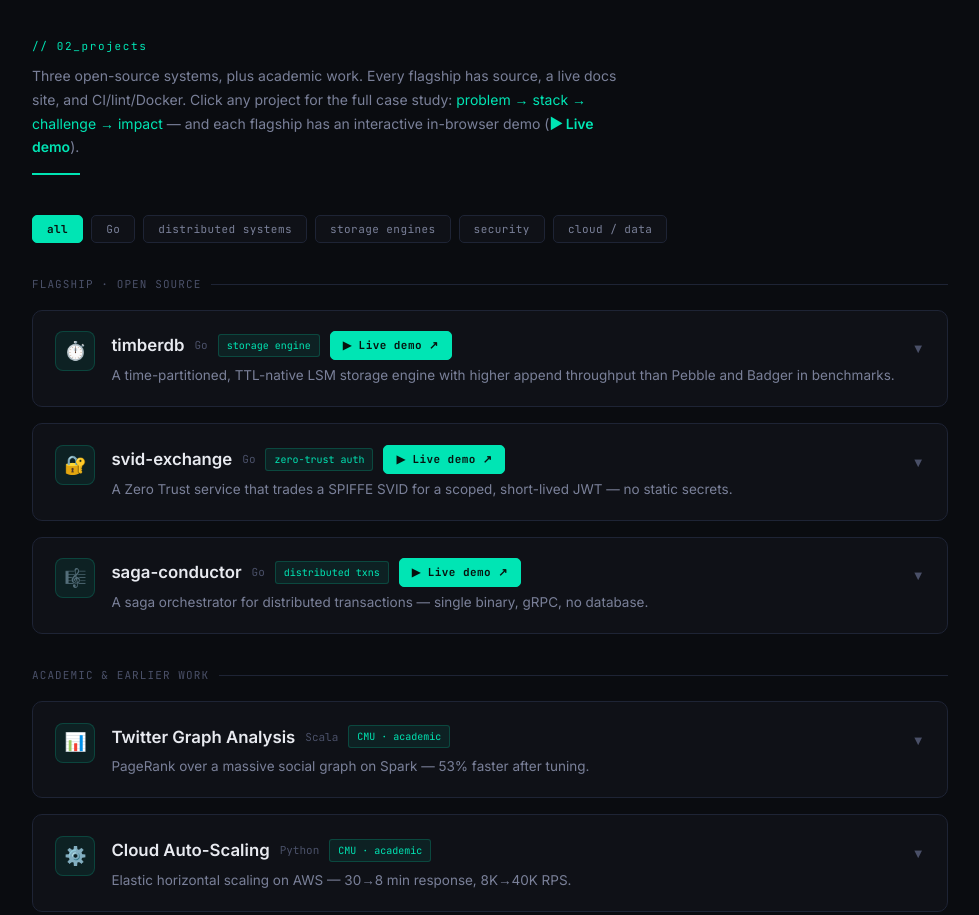
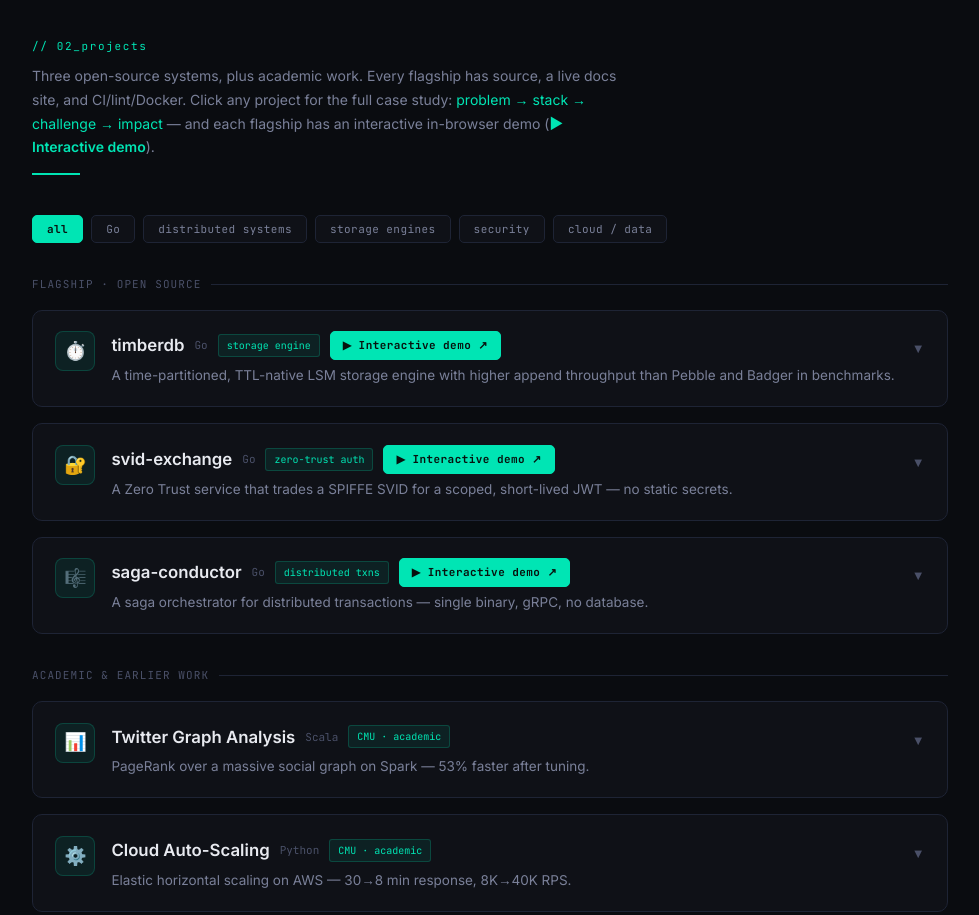
Before and after one commit to ngaddam369/ngaddam369.github.io, a plain HTML site: page index.html in a window 1280 px wide. Shown: the part 2729-3644 px from the top of the page, without its empty margins (150-1129 px from the left). Drawn offline with Linux system fonts and the light colour scheme.

Commit message:
Change the demo button to Interacticve demo

```diff
--- a/index.html
+++ b/index.html
@@ -428,7 +428,7 @@
   <div class="container">
     <div class="section-header reveal">
       <span class="section-tag">// 02_projects</span>
-      <p class="section-sub">Three open-source systems, plus academic work. Every flagship has source, a live docs site, and CI/lint/Docker. Click any project for the full case study: <em>problem → stack → challenge → impact</em> — and each flagship has an interactive in-browser demo (<span style="color: var(--accent); font-weight: 600;">▶ Live demo</span>).</p>
+      <p class="section-sub">Three open-source systems, plus academic work. Every flagship has source, a live docs site, and CI/lint/Docker. Click any project for the full case study: <em>problem → stack → challenge → impact</em> — and each flagship has an interactive in-browser demo (<span style="color: var(--accent); font-weight: 600;">▶ Interactive demo</span>).</p>
       <div class="section-line"></div>
     </div>
 
@@ -449,7 +449,7 @@
         <div class="case-head">
           <div class="case-icon">⏱️</div>
           <div class="case-head-main">
-            <div class="case-name-row"><span class="case-name">timberdb</span><span class="case-lang">Go</span><span class="case-pill">storage engine</span><a href="demos/timberdb.html" target="_blank" rel="noopener" class="case-demo-badge">▶ Live demo ↗</a></div>
+            <div class="case-name-row"><span class="case-name">timberdb</span><span class="case-lang">Go</span><span class="case-pill">storage engine</span><a href="demos/timberdb.html" target="_blank" rel="noopener" class="case-demo-badge">▶ Interactive demo ↗</a></div>
             <div class="case-tagline">A time-partitioned, TTL-native LSM storage engine with higher append throughput than Pebble and Badger in benchmarks.</div>
           </div>
           <div class="case-chev">▼</div>
@@ -479,7 +479,7 @@
         <div class="case-head">
           <div class="case-icon">🔐</div>
           <div class="case-head-main">
-            <div class="case-name-row"><span class="case-name">svid-exchange</span><span class="case-lang">Go</span><span class="case-pill">zero-trust auth</span><a href="demos/svid-exchange.html" target="_blank" rel="noopener" class="case-demo-badge">▶ Live demo ↗</a></div>
+            <div class="case-name-row"><span class="case-name">svid-exchange</span><span class="case-lang">Go</span><span class="case-pill">zero-trust auth</span><a href="demos/svid-exchange.html" target="_blank" rel="noopener" class="case-demo-badge">▶ Interactive demo ↗</a></div>
             <div class="case-tagline">A Zero Trust service that trades a SPIFFE SVID for a scoped, short-lived JWT — no static secrets.</div>
           </div>
           <div class="case-chev">▼</div>
@@ -509,7 +509,7 @@
         <div class="case-head">
           <div class="case-icon">🎼</div>
           <div class="case-head-main">
-            <div class="case-name-row"><span class="case-name">saga-conductor</span><span class="case-lang">Go</span><span class="case-pill">distributed txns</span><a href="demos/saga-conductor.html" target="_blank" rel="noopener" class="case-demo-badge">▶ Live demo ↗</a></div>
+            <div class="case-name-row"><span class="case-name">saga-conductor</span><span class="case-lang">Go</span><span class="case-pill">distributed txns</span><a href="demos/saga-conductor.html" target="_blank" rel="noopener" class="case-demo-badge">▶ Interactive demo ↗</a></div>
             <div class="case-tagline">A saga orchestrator for distributed transactions — single binary, gRPC, no database.</div>
           </div>
           <div class="case-chev">▼</div>
```
